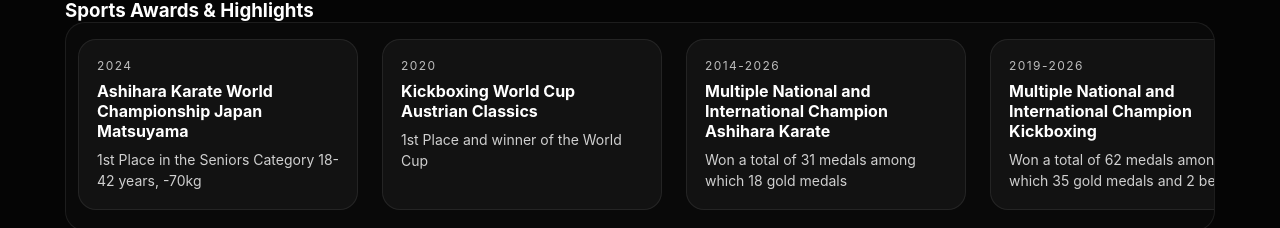
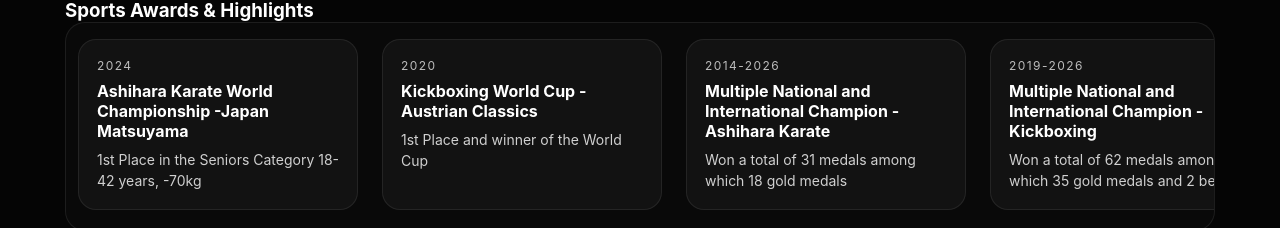
Before and after one commit to ErikoNitu/personal_website, a React (Vite) app: page / in a window 1280 px wide. Shown: the part 1128-1356 px from the top of the page. Built offline with nearby package versions, Linux system fonts and the light colour scheme; no server answers.

Commit message:
added awards

```diff
--- a/src/components/Awards.tsx
+++ b/src/components/Awards.tsx
@@ -23,22 +23,22 @@ const awards_cs = [
 
 const awards_sport = [
   {
-    title: 'Ashihara Karate World Championship Japan Matsuyama',
+    title: 'Ashihara Karate World Championship -Japan Matsuyama',
     year: '2024',
     description: '1st Place in the Seniors Category 18-42 years, -70kg',
   },
   {
-    title: 'Kickboxing World Cup Austrian Classics',
+    title: 'Kickboxing World Cup -Austrian Classics',
     year: '2020',
     description: '1st Place and winner of the World Cup',
   },
   {
-    title: 'Multiple National and International Champion Ashihara Karate',
+    title: 'Multiple National and International Champion -Ashihara Karate',
     year: '2014-2026',
     description: 'Won a total of 31 medals among which 18 gold medals',
   },
   {
-    title: 'Multiple National and International Champion Kickboxing',
+    title: 'Multiple National and International Champion -Kickboxing',
     year: '2019-2026',
     description: 'Won a total of 62 medals among which 35 gold medals and 2 belts',
   },
@@ -46,6 +46,11 @@ const awards_sport = [
     title: 'Ashihara Karate Black Belt',
     year: '2023',
     description: 'After practicing Karate for 10 years and going through 11 belt exams',
+  },
+  {
+    title: 'Athlete of the Year 2024 - Ashihara Karate',
+    year: '2024',
+    description: 'Awarded after winning the world championship',
   },
 ]
 
```
